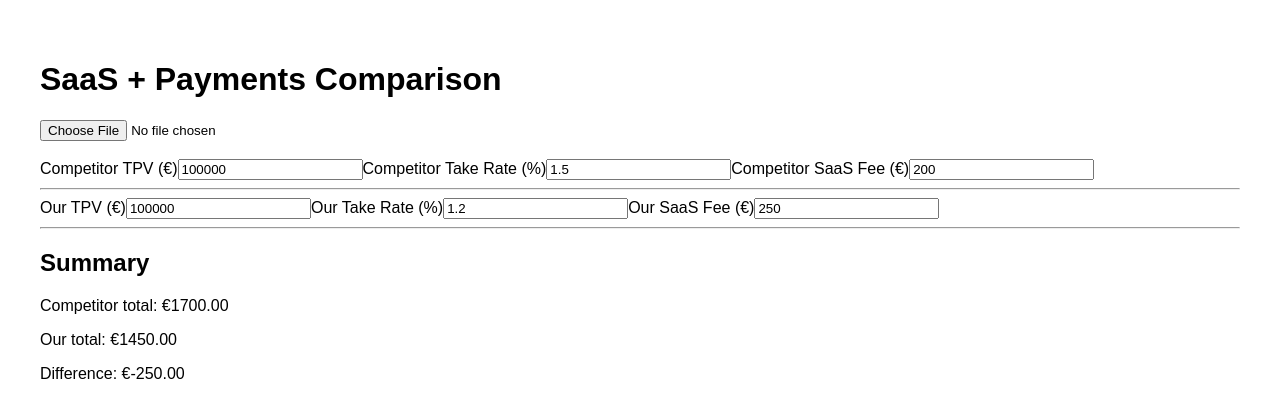
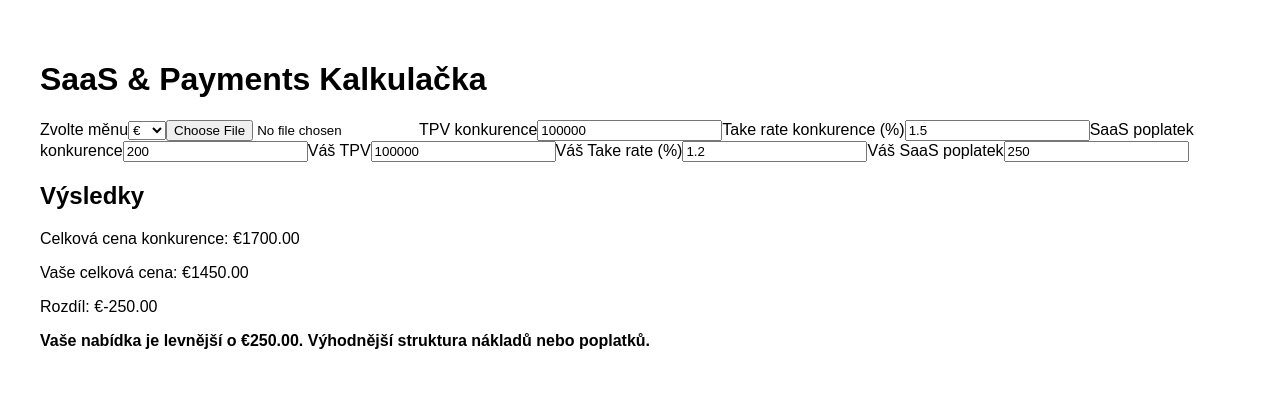
Before and after one commit to Janekk1/saas-pricing-comparator, a React (Create React App) app: page / in a window 1280 px wide. Shown: the top 418 px of the page. Built offline with nearby package versions, Linux system fonts and the light colour scheme.

Commit message:
Update App.js

```diff
--- a/src/App.js
+++ b/src/App.js
@@ -4,6 +4,7 @@ import * as XLSX from "xlsx";
 export default function App() {
   const [competitor, setCompetitor] = useState({ tpv: 100000, takeRate: 1.5, saasFee: 200 });
   const [ours, setOurs] = useState({ tpv: 100000, takeRate: 1.2, saasFee: 250 });
+  const [currency, setCurrency] = useState("€");
 
   const handleImport = (e) => {
     const file = e.target.files[0];
@@ -16,8 +17,8 @@ export default function App() {
           const data = JSON.parse(event.target.result);
           setCompetitor(data.competitor);
           setOurs(data.ours);
-        } catch (err) {
-          alert('Invalid JSON file.');
+        } catch {
+          alert('Neplatný JSON soubor');
         }
       };
       reader.readAsText(file);
@@ -42,41 +43,59 @@ export default function App() {
             takeRate: parseFloat(obj['our_take_rate']),
             saasFee: parseFloat(obj['our_saas_fee'])
           });
-        } catch (err) {
-          alert('Invalid XLSX file.');
+        } catch {
+          alert('Neplatný XLSX soubor');
         }
       };
       reader.readAsArrayBuffer(file);
     }
   };
 
-  const calculate = ({ tpv, takeRate, saasFee }) => {
-    const payments = (tpv * takeRate) / 100;
-    return payments + saasFee;
-  };
+  const calculate = ({ tpv, takeRate, saasFee }) => (tpv * takeRate) / 100 + saasFee;
+  const compTotal = calculate(competitor);
+  const oursTotal = calculate(ours);
+  const delta = oursTotal - compTotal;
+
+  const description = delta > 0
+    ? `Vaše nabídka je dražší o ${currency}${Math.abs(delta).toFixed(2)}. Největší rozdíl pravděpodobně způsobuje vyšší take rate nebo SaaS poplatek.`
+    : delta < 0
+      ? `Vaše nabídka je levnější o ${currency}${Math.abs(delta).toFixed(2)}. Výhodnější struktura nákladů nebo poplatků.`
+      : `Obě nabídky jsou cenově totožné.`;
 
   return (
-    <div>
-      <h1>SaaS + Payments Comparison</h1>
-      <input type="file" accept=".json,.xlsx" onChange={handleImport} /><br /><br />
-      <label>Competitor TPV (€)</label>
+    <div className="calculator-box">
+      <h1>SaaS & Payments Kalkulačka</h1>
+      <label>Zvolte měnu</label>
+      <select value={currency} onChange={(e) => setCurrency(e.target.value)}>
+        <option value="€">€</option>
+        <option value="$">$</option>
+        <option value="£">£</option>
+        <option value="Kč">Kč</option>
+      </select>
+
+      <input type="file" accept=".json,.xlsx" onChange={handleImport} />
+
+      <label>TPV konkurence</label>
       <input type="number" value={competitor.tpv} onChange={(e) => setCompetitor({ ...competitor, tpv: parseFloat(e.target.value) })} />
-      <label>Competitor Take Rate (%)</label>
+      <label>Take rate konkurence (%)</label>
       <input type="number" value={competitor.takeRate} onChange={(e) => setCompetitor({ ...competitor, takeRate: parseFloat(e.target.value) })} />
-      <label>Competitor SaaS Fee (€)</label>
+      <label>SaaS poplatek konkurence</label>
       <input type="number" value={competitor.saasFee} onChange={(e) => setCompetitor({ ...competitor, saasFee: parseFloat(e.target.value) })} />
-      <hr />
-      <label>Our TPV (€)</label>
+
+      <label>Váš TPV</label>
       <input type="number" value={ours.tpv} onChange={(e) => setOurs({ ...ours, tpv: parseFloat(e.target.value) })} />
-      <label>Our Take Rate (%)</label>
+      <label>Váš Take rate (%)</label>
       <input type="number" value={ours.takeRate} onChange={(e) => setOurs({ ...ours, takeRate: parseFloat(e.target.value) })} />
-      <label>Our SaaS Fee (€)</label>
+      <label>Váš SaaS poplatek</label>
       <input type="number" value={ours.saasFee} onChange={(e) => setOurs({ ...ours, saasFee: parseFloat(e.target.value) })} />
-      <hr />
-      <h2>Summary</h2>
-      <p>Competitor total: €{calculate(competitor).toFixed(2)}</p>
-      <p>Our total: €{calculate(ours).toFixed(2)}</p>
-      <p>Difference: €{(calculate(ours) - calculate(competitor)).toFixed(2)}</p>
+
+      <div className="summary">
+        <h2>Výsledky</h2>
+        <p>Celková cena konkurence: {currency}{compTotal.toFixed(2)}</p>
+        <p>Vaše celková cena: {currency}{oursTotal.toFixed(2)}</p>
+        <p>Rozdíl: {currency}{delta.toFixed(2)}</p>
+        <p><strong>{description}</strong></p>
+      </div>
     </div>
   );
 }
```
